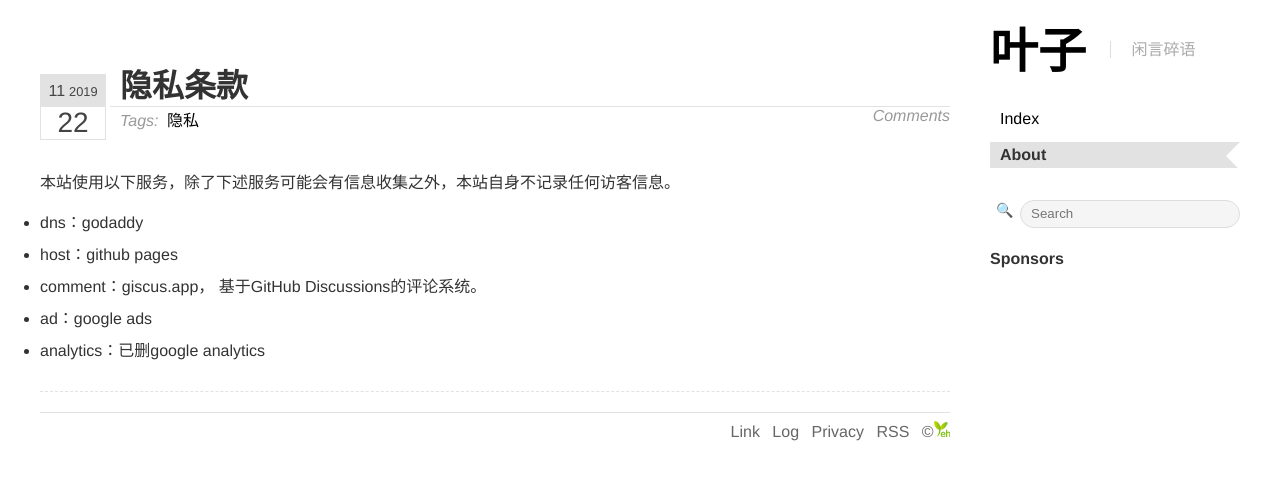
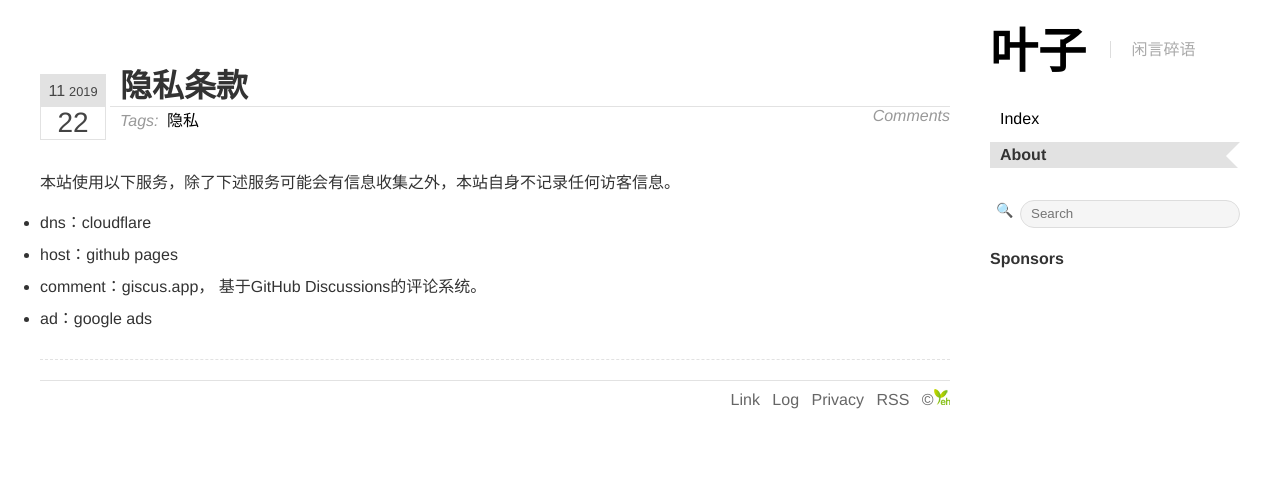
Before and after one commit to yeeh/blog.yeeh.org, a Jekyll site: the page built from about/privacy.md, in a window 1280 px wide. Shown: the top 480 px of the page. Built offline with Jekyll 4.4.1, drawn with Linux system fonts in a browser that asks for light colours; comment, search, counter and statistics services are not loaded.

Commit message:
fix: privacy

```diff
--- a/about/privacy.md
+++ b/about/privacy.md
@@ -8,8 +8,7 @@ theme: about
 
 本站使用以下服务，除了下述服务可能会有信息收集之外，本站自身不记录任何访客信息。
 
-- dns：godaddy
+- dns：cloudflare
 - host：github pages
 - comment：giscus.app， 基于GitHub Discussions的评论系统。
 - ad：google ads
-- analytics：已删google analytics
```
